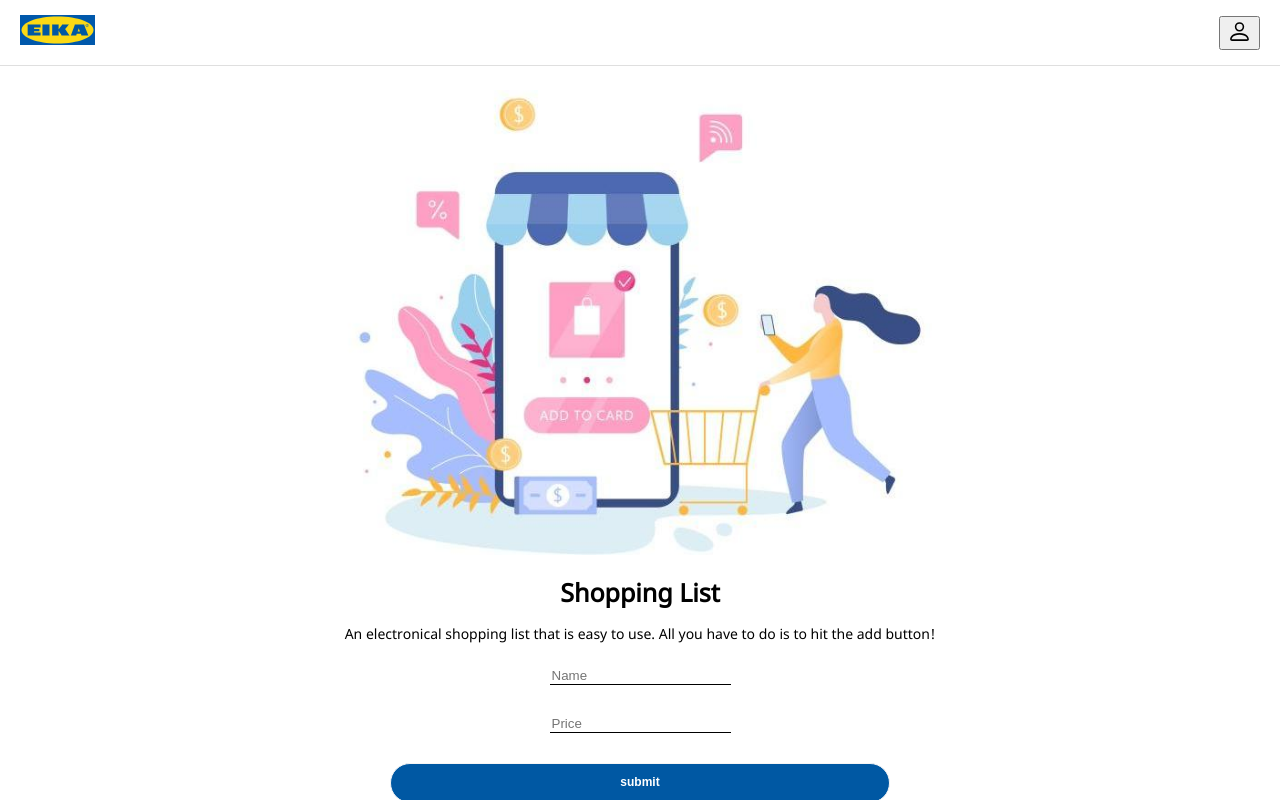
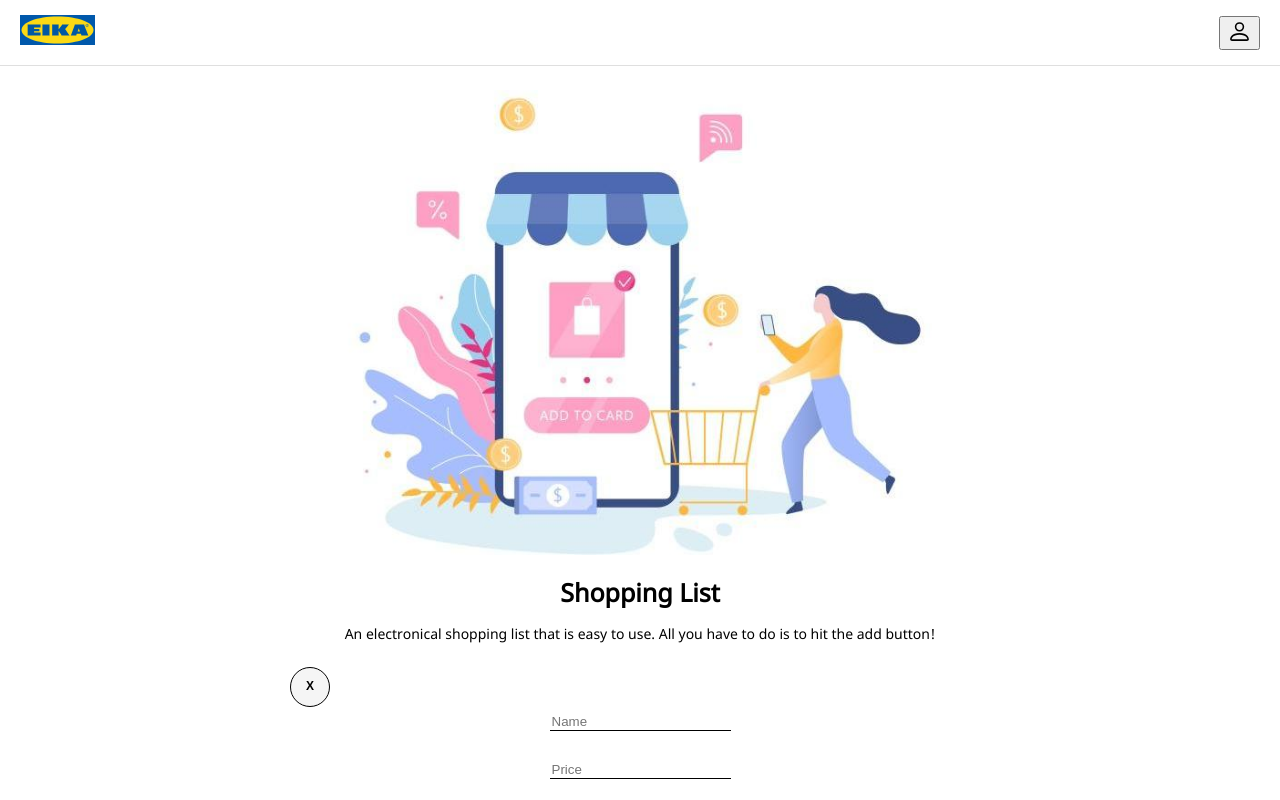
Before and after one commit to pal85adam/shopping-list, a React (Create React App) app in the folder client_app/: page / in a window 1280 px wide. Both pictures are taken after a click on the button "Add New". Shown: the top 800 px of the page. Built offline with nearby package versions, Linux system fonts and the light colour scheme.

Commit message:
adding cancel button

```diff
--- a/client_app/src/components/FormComponent.jsx
+++ b/client_app/src/components/FormComponent.jsx
@@ -8,8 +8,10 @@ const STATUS = {
   COMPLETED: "completed",
 };
 
-export default function FooterComponent({ setItemsState }) {
+export default function FormComponent({ setItemsState }) {
+
   const [viewSubmitForm, setViewSubmitForm] = useState(false);
+
   const [itemName, setItemName] = useState("");
   const [itemPrice, setItemPrice] = useState("");
 
@@ -70,6 +72,16 @@ export default function FooterComponent({ setItemsState }) {
         </button>
       )}
       {viewSubmitForm && (
+        <>
+          <button
+            className="button button-cancel"
+            onClick={() => {
+              resetForm();
+              setViewSubmitForm(false);
+            }}
+          >
+            X
+          </button>
           <form onSubmit={(e) => formSubmitHandler(e)}>
             <div>
               <input
@@ -108,6 +120,7 @@ export default function FooterComponent({ setItemsState }) {
               disabled={formStatus === STATUS.SUBMITTING}
             />
           </form>
+        </>
       )}
     </section>
   );
--- a/client_app/src/index.css
+++ b/client_app/src/index.css
@@ -309,8 +309,15 @@ form {
   }
 }
 
-form p.error{
+form p.error {
   font-size: 12px;
   text-align: center;
   color: indianred;
 }
+
+.button-cancel {
+  width: 40px;
+  background: #f5f5f5;
+  color: black;
+  border: 1px solid black;
+}
```
Lines whose indentation alone changed are shown as unchanged.
